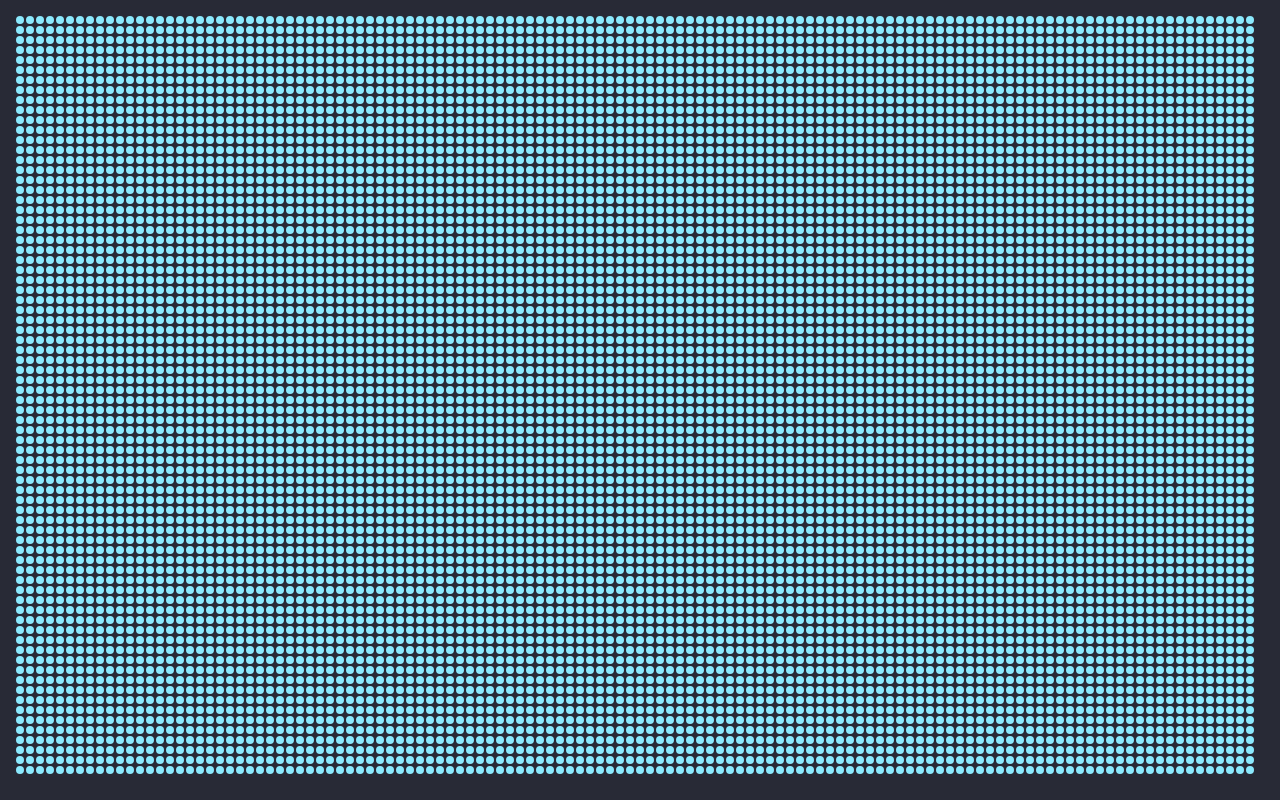
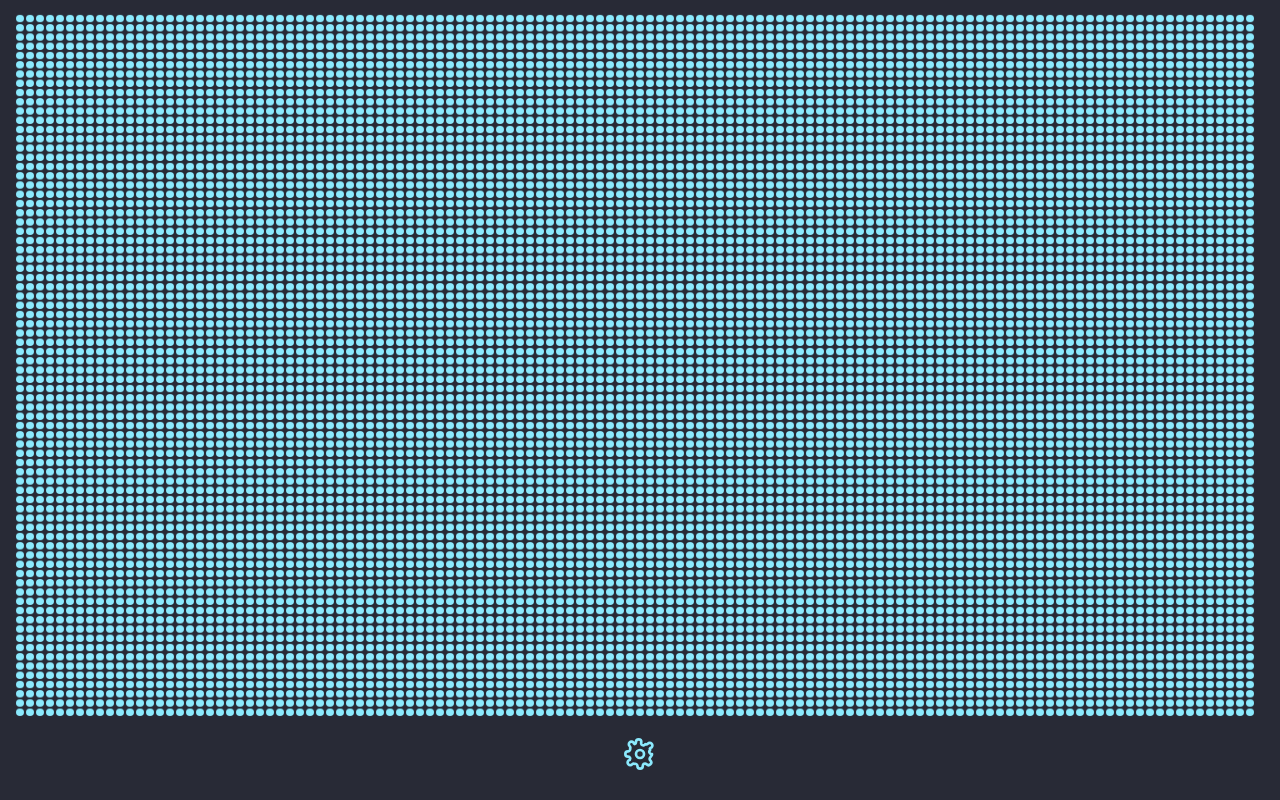
Before and after one commit to byw/untime, a SvelteKit app: page / in a window 1280 px wide. Built offline with nearby package versions, Linux system fonts and the light colour scheme.

Commit message:
Replace long-press navigation with gear icon button - Remove all long-press logic and pointer event handlers - Add flat-style gear icon button below dot grid - Use modern SVG icon with hover effects - Simplify timer toggle function - Update to Svelte 5 event syntax (onclick, onkeydown)

```diff
--- a/src/routes/+page.svelte
+++ b/src/routes/+page.svelte
@@ -22,10 +22,7 @@
 	let hasRestoredFromStorage = $state(false); // Track if we've restored from localStorage
 
 	// Touch/Gesture Handling
-	let longPressTimer = $state<number | null>(null); // Long press timer
-	let startX = $state(0);
-	let startY = $state(0);
-	let longPressDetected = $state(false);
+	// Remove long-press state variables
 
 	// PWA (Progressive Web App) Features
 	let deferredPrompt = $state<any>(null); // PWA install prompt
@@ -226,57 +223,8 @@
 		}
 	});
 
-	// Handle pointer events for cross-platform compatibility
-	function handlePointerDown(event: PointerEvent) {
-		// Only handle primary pointer (left mouse button or first touch)
-		if (event.isPrimary) {
-			startX = event.clientX;
-			startY = event.clientY;
-			longPressTimer = setTimeout(() => {
-				longPressDetected = true;
-				// Prevent the current touch event before navigating
-				event.preventDefault();
-				// Navigate to settings page with correct base path
-				goto(`${base}/settings`, { state: { fromLongPress: true } });
-			}, 800); // 800ms for long press
-		}
-	}
-
-	function handlePointerUp(event: PointerEvent) {
-		if (longPressTimer) {
-			clearTimeout(longPressTimer);
-			longPressTimer = null;
-		}
-
-		// If long press was detected, prevent any click events
-		if (longPressDetected) {
-			event.preventDefault();
-			event.stopPropagation();
-			longPressDetected = false;
-		}
-	}
-
-	function handlePointerMove(event: PointerEvent) {
-		// Only cancel long press if user moves pointer significantly (more than 10px)
-		if (longPressTimer) {
-			const deltaX = Math.abs(event.clientX - startX);
-			const deltaY = Math.abs(event.clientY - startY);
-
-			if (deltaX > 10 || deltaY > 10) {
-				clearTimeout(longPressTimer);
-				longPressTimer = null;
-			}
-		}
-	}
-
-	// Handle click to toggle timer
+	// Simplify toggleTimer (remove longPressDetected check)
 	async function toggleTimer(event: Event) {
-		// Prevent toggle if long press was detected
-		if (longPressDetected) {
-			longPressDetected = false;
-			return;
-		}
-
 		if (isRunning) {
 			// Stop timer
 			isRunning = false;
@@ -317,7 +265,10 @@
 		}
 	}
 
-
+	// Add goToSettings function
+	function goToSettings() {
+		goto(`${base}/settings`);
+	}
 
 	// Action to select all text in input
 	function selectAll(node: HTMLInputElement) {
@@ -444,7 +395,7 @@
 
 {#if showInstallPrompt}
 	<div class="install-prompt">
-		<button class="install-btn" on:click={installPWA}>
+		<button class="install-btn" onclick={installPWA}>
 			📱 Install App
 		</button>
 	</div>
@@ -454,14 +405,18 @@
 <canvas
 	bind:this={canvas}
 	class="timer-canvas"
-	on:click={toggleTimer}
-	on:pointerdown={handlePointerDown}
-	on:pointerup={handlePointerUp}
-	on:pointermove={handlePointerMove}
+	onclick={toggleTimer}
 	role="button"
 	tabindex="0"
-	on:keydown={(e) => e.key === ' ' && toggleTimer(e)}
+	onkeydown={(e) => e.key === ' ' && toggleTimer(e)}
 ></canvas>
+
+<!-- Move settings button below the canvas, centered -->
+<div class="settings-btn-container">
+	<button class="settings-btn-flat" onclick={goToSettings} title="Settings" aria-label="Settings">
+		<svg width="32" height="32" viewBox="0 0 24 24" fill="none" stroke="currentColor" stroke-width="2" stroke-linecap="round" stroke-linejoin="round"><circle cx="12" cy="12" r="3"/><path d="M19.4 15a1.65 1.65 0 0 0 .33 1.82l.06.06a2 2 0 0 1-2.83 2.83l-.06-.06a1.65 1.65 0 0 0-1.82-.33 1.65 1.65 0 0 0-1 1.51V21a2 2 0 0 1-4 0v-.09A1.65 1.65 0 0 0 8 19.4a1.65 1.65 0 0 0-1.82.33l-.06.06a2 2 0 1 1-2.83-2.83l.06-.06A1.65 1.65 0 0 0 4.6 15a1.65 1.65 0 0 0-1.51-1H3a2 2 0 0 1 0-4h.09A1.65 1.65 0 0 0 4.6 8a1.65 1.65 0 0 0-.33-1.82l-.06-.06a2 2 0 1 1 2.83-2.83l.06.06A1.65 1.65 0 0 0 8 4.6a1.65 1.65 0 0 0 1-1.51V3a2 2 0 0 1 4 0v.09A1.65 1.65 0 0 0 16 4.6a1.65 1.65 0 0 0 1.82-.33l.06-.06a2 2 0 1 1 2.83 2.83l-.06.06A1.65 1.65 0 0 0 19.4 8c.14.31.22.65.22 1v.09A1.65 1.65 0 0 0 21 12c0 .35-.08.69-.22 1z"/></svg>
+	</button>
+</div>
 
 <style>
 	:global(body) {
@@ -474,7 +429,7 @@
 	.timer-canvas {
 		display: block;
 		width: 100vw;
-		height: 100vh;
+		height: calc(100vh - 60px); /* Reduced space for button */
 		cursor: pointer;
 		background-color: #282a36;
 		touch-action: manipulation;
@@ -515,4 +470,38 @@
 	.install-btn:active {
 		transform: translateY(0);
 	}
+
+	.settings-btn-container {
+		display: flex;
+		justify-content: center;
+		align-items: center;
+		width: 100vw;
+		height: 60px; /* Reduced height for tighter spacing */
+		position: relative;
+		z-index: 1001;
+    margin-top: -16px;
+	}
+
+	.settings-btn-flat {
+		background: none;
+		border: none;
+		color: #8be9fd;
+		font-size: 2rem;
+		padding: 0.5rem;
+		border-radius: 50%;
+		cursor: pointer;
+		transition: background 0.2s, color 0.2s, box-shadow 0.2s;
+		outline: none;
+		display: flex;
+		align-items: center;
+		justify-content: center;
+	}
+	.settings-btn-flat:hover, .settings-btn-flat:focus {
+		background: rgba(139, 233, 253, 0.12);
+		color: #50fa7b;
+		box-shadow: 0 2px 8px rgba(139, 233, 253, 0.15);
+	}
+
+	/* Remove the old settings-btn styles if present */
+	.settings-btn { display: none !important; }
 </style>
```
